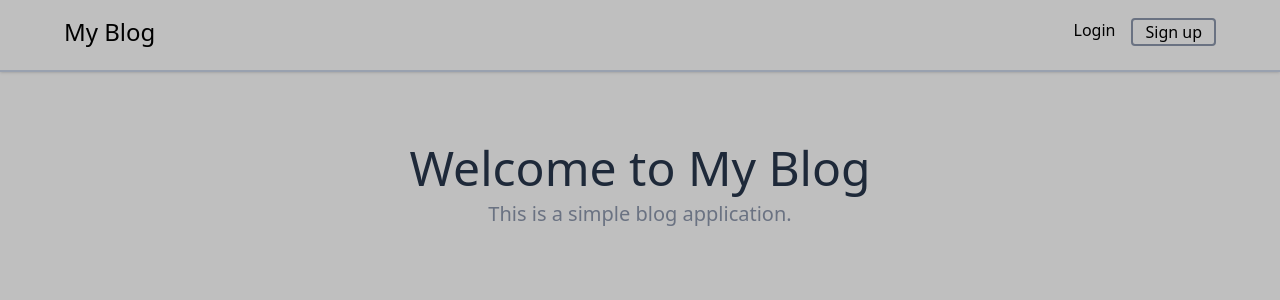
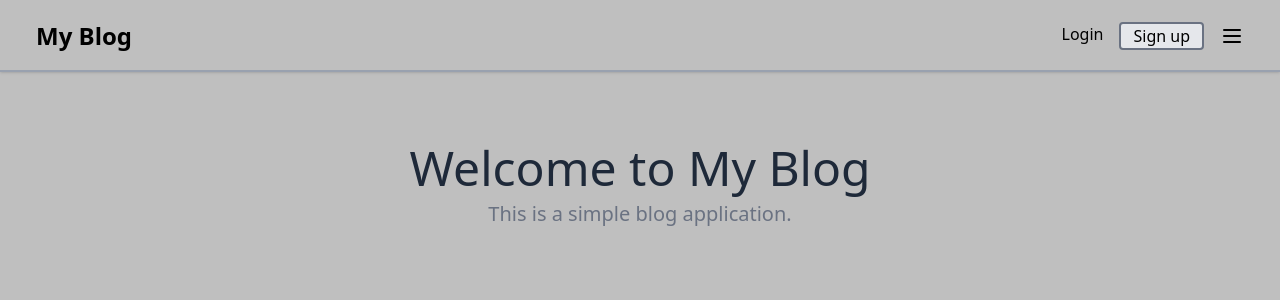
Before and after one commit to Dev-Rid/myBlogWebsite, a React (Vite) app: page / in a window 1280 px wide. Shown: the top 300 px of the page. Built offline with nearby package versions, Linux system fonts and the light colour scheme.

Commit message:
feat: navbar responsivenedd done

```diff
--- a/package.json
+++ b/package.json
@@ -13,6 +13,7 @@
   },
   "dependencies": {
     "@tailwindcss/postcss": "^4.1.4",
+    "lucide-react": "^0.507.0",
     "react": "^19.0.0",
     "react-dom": "^19.0.0",
     "react-router-dom": "^7.5.2"
--- a/src/pages/Navbar.jsx
+++ b/src/pages/Navbar.jsx
@@ -1,22 +1,82 @@
-import React from 'react'
-import { Link } from 'react-router-dom'
+// import React from 'react'
+// import { Link } from 'react-router-dom'
+
+// const Navbar = () => {
+//   return (
+//     <div className='border-b-2 border-gray-400 h-18 shadow-sm'>
+//         <div className='flex justify-between items-center p-5 lg:p-5'>
+//             <div className='-ml-2 md:ml-2 lg:ml-4'>
+//                 <h2 className='text-lg md:text-2xl text-bold'>My Blog</h2>
+//             </div>
+
+//             <div className='flex gap-4 mr-2 lg:mr-4'>
+//                 <Link to="/login">Login</Link>
+
+//                 <Link to="/register" className='border-2 border-gray-500 rounded px-3 h-7 bg-gra-400'>Sign up</Link>
+//             </div>
+//         </div>
+//     </div>
+//   )
+// }
+
+// export default Navbar
+
+import React, { useState } from 'react';
+import { Link } from 'react-router-dom';
+import Sidebar from './Sidebar';
+import { Menu, X } from 'lucide-react';
 
 const Navbar = () => {
+  const [sidebarOpen, setSidebarOpen] = useState(false);
+
+  const toggleSidebar = () => {
+    setSidebarOpen(prev => !prev);
+  };
+
   return (
-    <div className='border-b-2 border-gray-400 h-18 shadow-sm'>
-        <div className='flex justify-between items-center p-4'>
-            <div className='ml-12'>
-                <h2 className='text-2xl text-bold'>My Blog</h2>
+    <>
+      <div className='border-b-2 border-gray-400 h-18 shadow-sm relative z-20'>
+        <div className='flex justify-between items-center p-5 lg:p-5'>
+
+          {/* Left: Blog Title */}
+          <div className='ml-2 lg:ml-4'>
+            <h2 className='text-lg md:text-2xl font-bold'>My Blog</h2>
+          </div>
+
+          {/* Right: Links and Hamburger */}
+          <div className='flex items-center gap-4 mr-2 lg:mr-4'>
+            {/* Login/Signup (only on md and up) */}
+
+            <div className='hidden md:flex gap-4'>
+              <Link to="/login">Login</Link>
+              <Link to="/register" className='border-2 border-gray-500 rounded px-3 h-7 bg-gray-200'>
+                Sign up
+              </Link>
             </div>
 
-            <div className='flex gap-4 mr-12'>
-                <Link to="/login">Login</Link>
+            <button className='hidde' onClick={toggleSidebar}>
+              {sidebarOpen ? <X size={24} /> : <Menu size={24} />}
+            </button>
 
-                <Link to="/register" className='border-2 border-gray-500 rounded px-3 h-7 bg-gra-400'>Sign up</Link>
-            </div>
+          </div>
+
         </div>
-    </div>
-  )
-}
+      </div>
 
-export default Navbar
+      {/* Sidebar Slide-in (Mobile Only) */}
+      <div className={`fixed top-0 right-0 h-full w-2/3 max-w-xs bg-white shadow-lg z-30 transform transition-transform duration-300 ease-in-out ${sidebarOpen ? 'translate-x-0' : 'translate-x-full'} lg:hidden`}>
+        <Sidebar />
+      </div>
+
+      {/* Backdrop */}
+      {sidebarOpen && (
+        <div
+          className='fixed inset-0 bg-black bg-opacity-40 z-10 lg:hidden'
+          onClick={toggleSidebar}
+        />
+      )}
+    </>
+  );
+};
+
+export default Navbar;
--- /dev/null
+++ b/src/pages/Sidebar.jsx
@@ -0,0 +1,14 @@
+import React from 'react';
+import { Link } from 'react-router-dom';
+
+const Sidebar = () => {
+  return (
+    <div className='flex flex-col gap-4 p-4 h-full primary shadow-md'>
+      <Link to="/login">Login</Link>
+      <Link to="/register">Sign Up</Link>
+      {/* Add more links as needed */}
+    </div>
+  );
+};
+
+export default Sidebar;
--- a/src/pages/Signup.jsx
+++ b/src/pages/Signup.jsx
@@ -23,7 +23,9 @@ const Signup = () => {
                         <input type="text" placeholder='Confirm Password' className='border-3 px-[0.5rem] py[0.5rem] w-[21.42rem] h-[2.4rem] rounded-[0.3rem] border-gray'/>
                     </div>
                     <div className='border-2 px-[8rem] py-[0.5rem] rounded-[0.3rem] border-gray-400 bg-gray items-center text-white textbold text-2xl'>
-                        <button>Sign up</button>
+                        <Link to="/login" classame='border-2 px-[8rem] py-[0.5rem] rounded-[0.3rem] border-gray-400 bg-gray bg-gray items-center text-white text-bold text-2xl'>
+                            Sign Up
+                        </Link>
                     </div>
                     <div>
                         <p className='text-center text-gray-600'>Already have an account? <br /> <Link to="/login" className='underline'>Login</Link></p>
```
Also changed, not shown: 1 other file (tests, documents, lock files or other folders).
